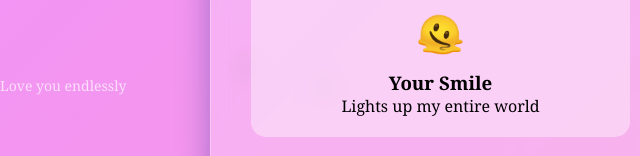
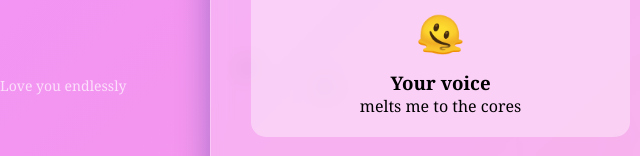
Before and after one commit to mohamedzayed80/fish-iloveyou, a plain HTML site: page index.html in a window 1280 px wide. Shown: the part 644-800 px from the top of the page, 0-640 px from the left. Drawn offline with Linux system fonts and the light colour scheme.

Commit message:
Update index.html

```diff
--- a/index.html
+++ b/index.html
@@ -309,8 +309,8 @@
             <div class="reasons">
                 <div class="reason-card">
                     <div class="icon">🫠</div>
-                    <h3>Your Smile</h3>
-                    <p>Lights up my entire world</p>
+                    <h3>Your voice</h3>
+                    <p>melts me to the cores</p>
                 </div>
                 <div class="reason-card">
                     <div class="icon">❤️‍🩹</div>
```
